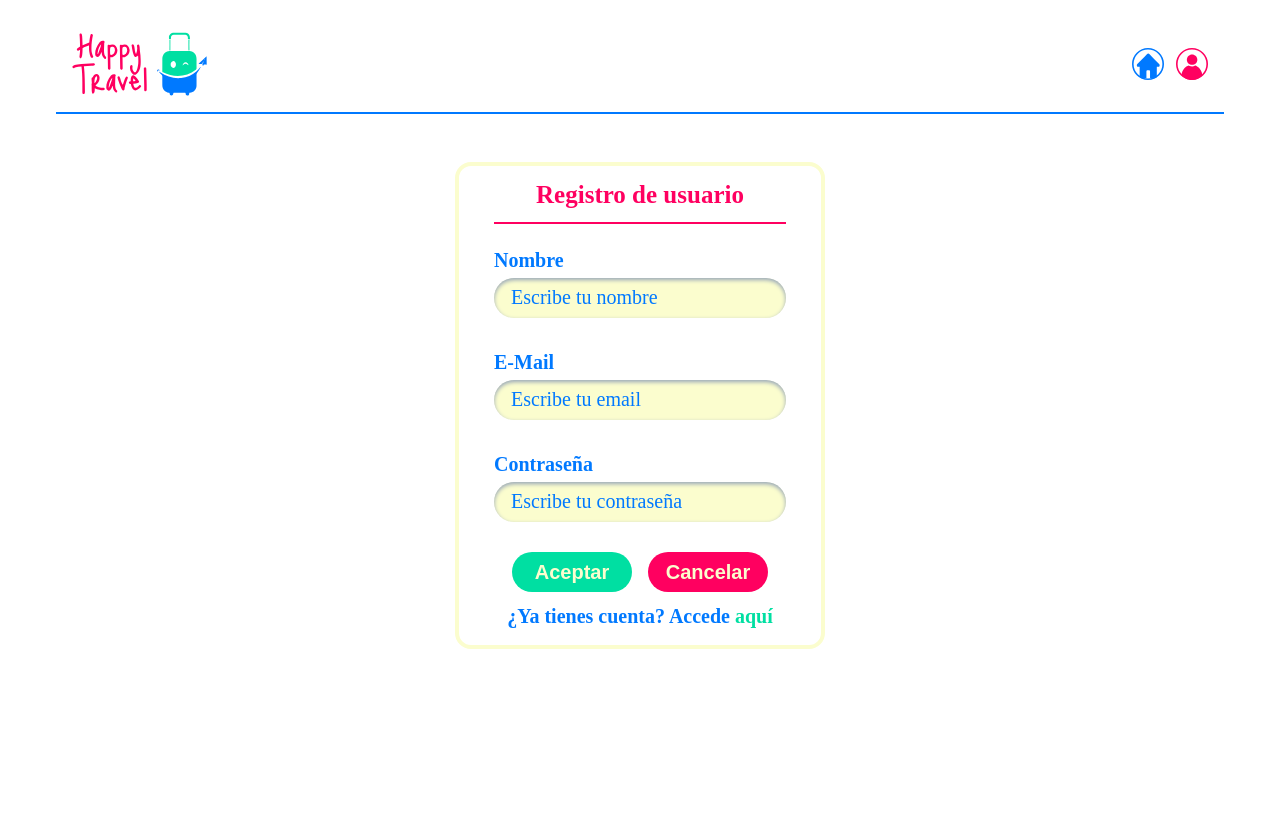
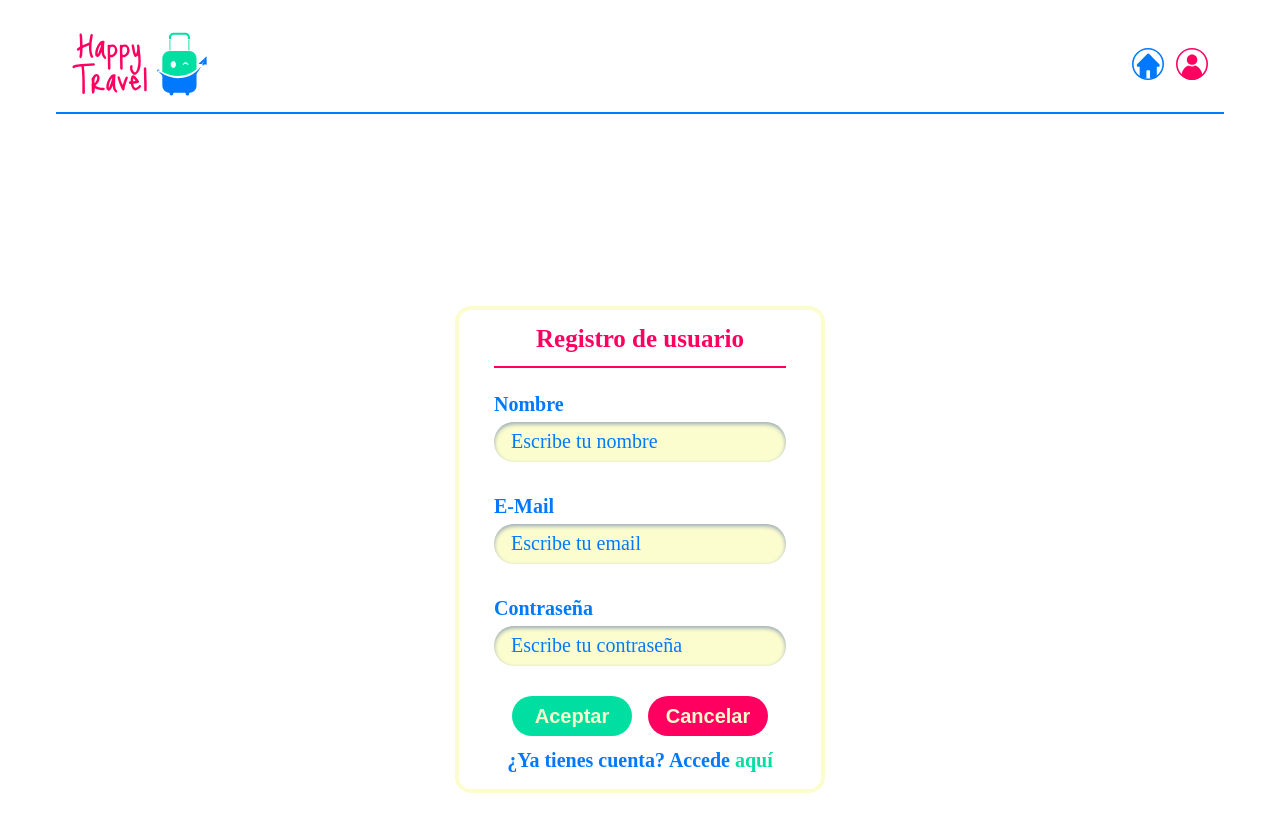
Before and after one commit to IsaLagu/happy-travel-frontend, a React (Vite) app: page /register in a window 1280 px wide. Shown: the top 832 px of the page. Before the commit the page ends 800 px from the top, so only its background shows below. Built offline with nearby package versions, Linux system fonts and the light colour scheme; a web font is replaced by a local one.

Commit message:
navbar done & center forms

```diff
--- a/src/pages/LogIn.jsx
+++ b/src/pages/LogIn.jsx
@@ -33,7 +33,7 @@
   }, [data, setToken, navigate]);
 
   return (
-    <div className="flex justify-center mt-12">
+    <div className="flex justify-center mt-12 p-36">
       <div className="w-[370px] h-[385px] px-[35px] bg-white border-4 border-cream rounded-2xl">
         <form onSubmit={handleSubmit(onSubmit)}>
           <h5 className="text-2xl text-center pt-[10px] font-bold text-red border-red border-b-2 mb-[22px] pb-2">
--- a/src/pages/SignUp.jsx
+++ b/src/pages/SignUp.jsx
@@ -33,7 +33,7 @@
   }, [data, setToken, navigate]);
 
   return (
-    <div className="flex justify-center mt-12">
+    <div className="flex justify-center mt-12 p-36">
       <div className="w-[370px] h-[487px] px-[35px] bg-white border-4 border-cream rounded-2xl">
         <form onSubmit={handleSubmit(onSubmit)}>
           <h5 className="text-2xl text-center pt-[10px] font-bold text-red border-red border-b-2 mb-[22px] pb-2">
```
